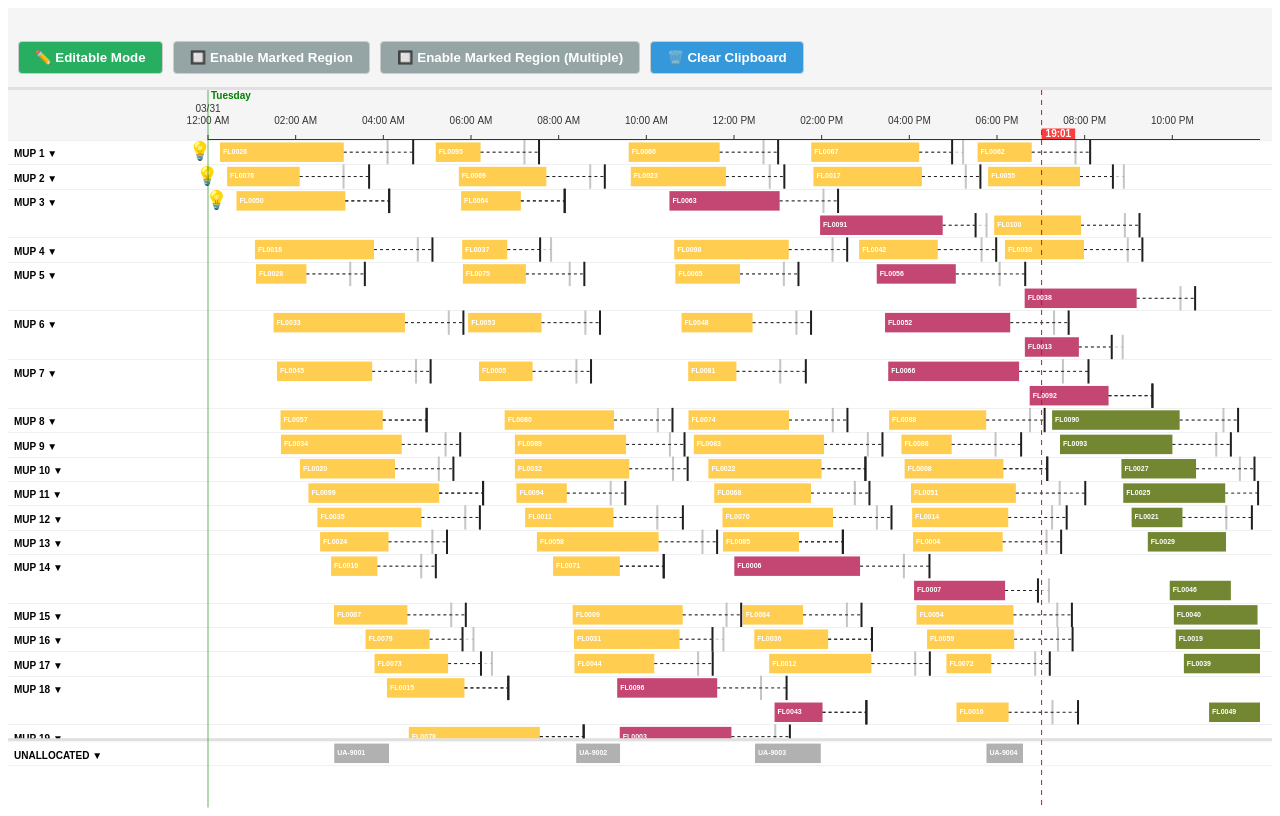
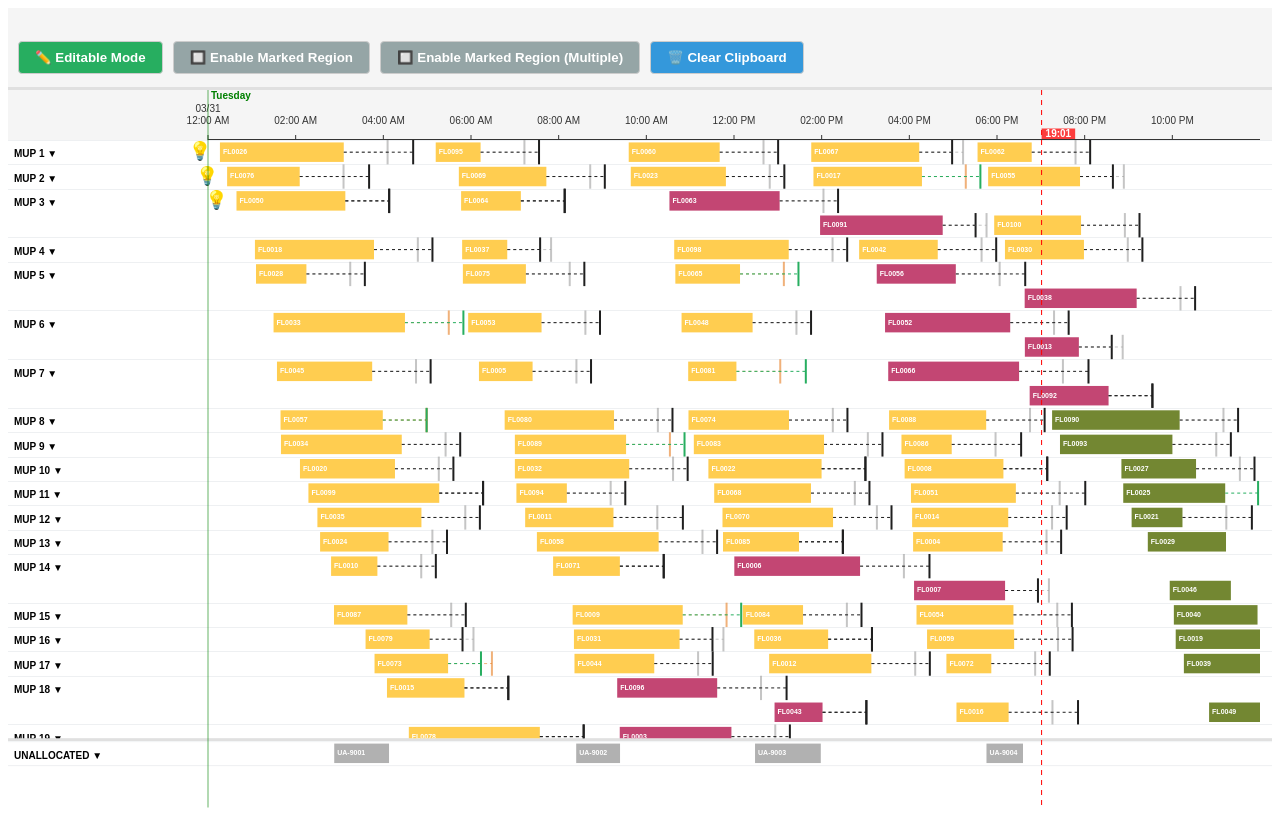
Before and after one commit to johannesbrandenburger/gantt-editor, a Vue app in the folder canvas-rewrite/: page / in a window 1280 px wide. Built offline with nearby package versions, Linux system fonts and the light colour scheme.

Commit message:
canvas-rewrite: add colored departure line parity

```diff
--- a/canvas-rewrite/src/pages/index.vue
+++ b/canvas-rewrite/src/pages/index.vue
@@ -228,10 +228,11 @@ const generateSlots = (count: number) => {
         const departureTime = new Date(slotEnd.getTime() + 60 * 60 * 1000); // 1 hour after close time
 
         // Demo scenarios for departure anchors:
-        // - deadline is STD (legacy/original value)
-        // - secondaryDeadline is ETD (new relevant value)
+        // - deadline is STD (scheduled departure)
+        // - secondaryDeadline is ETD (estimated departure)
         // - ETD can be before or after STD
         // - every 7th slot uses the same timestamp to verify overlap behavior
+        // - every 8th slot uses custom deadlineColor / secondaryDeadlineColor (optional API)
         const deadline = new Date(departureTime); // STD
         let secondaryDeadline = new Date(departureTime.getTime() + 20 * 60 * 1000); // ETD after STD (default)
         let scenario = "ETD after STD";
@@ -253,6 +254,11 @@ const generateSlots = (count: number) => {
 
         const hoverData = `Flight ${flightNumber}: 🛫 Departure: ${secondaryDeadline.toLocaleString()}`;
 
+        const customDeadlineColors =
+            index % 8 === 0
+                ? { deadlineColor: '#e67e22' as const, secondaryDeadlineColor: '#27ae60' as const }
+                : {};
+
         return {
             id: `${flightNumber}-${index}`,
             displayName: flightNumber,
@@ -262,6 +268,7 @@ const generateSlots = (count: number) => {
             hoverData,
             deadline,
             secondaryDeadline,
+            ...customDeadlineColors,
             // color: mockColors[index % mockColors.length], // leave color generation to the component
         };
     });
--- a/canvas-rewrite/src/pages/small-example.vue
+++ b/canvas-rewrite/src/pages/small-example.vue
@@ -24,8 +24,11 @@ import GanttEditorComponent from '@/components/GanttEditorComponentCanvas.vue';
                     openTime: new Date('2025-01-01T10:00:00Z'), // start time of service window
                     closeTime: new Date('2025-01-01T12:00:00Z'), // end time of service window
                     destinationId: 'chute-1', // destination/chute id
-                    deadline: new Date('2025-01-01T13:00:00Z'), // departure time of the flight
-                    hoverData: '🛫 Departure: ' + (new Date('2025-01-01T13:00:00Z')).toLocaleString(),
+                    deadline: new Date('2025-01-01T13:00:00Z'), // STD marker
+                    secondaryDeadline: new Date('2025-01-01T13:25:00Z'), // ETD marker (optional)
+                    deadlineColor: '#9b59b6', // optional STD line color
+                    secondaryDeadlineColor: '#e74c3c', // optional ETD line color
+                    hoverData: '🛫 Departure: ' + (new Date('2025-01-01T13:25:00Z')).toLocaleString(),
                     color: '#3498db', // color for the allocation bar
                 },
                 // ...
```
Also changed, not shown: 1 other file (tests, documents, lock files or other folders).
